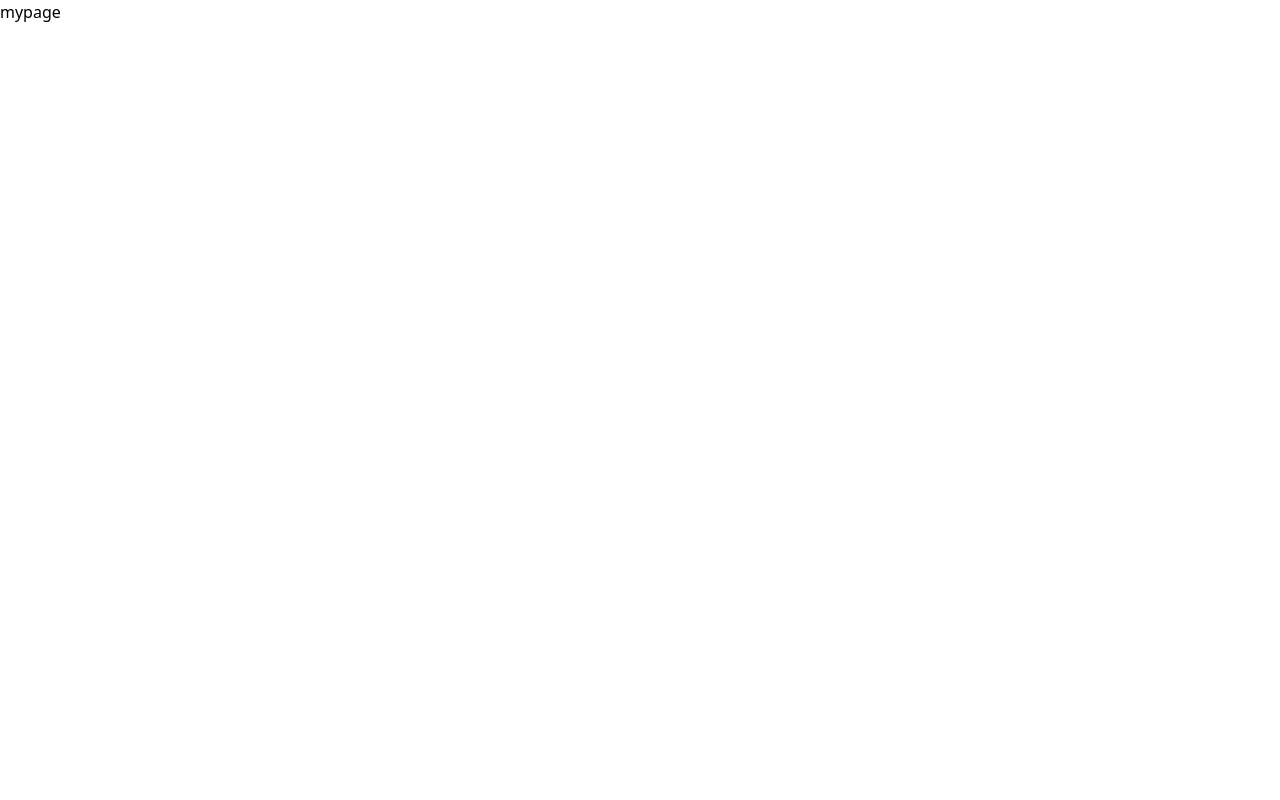
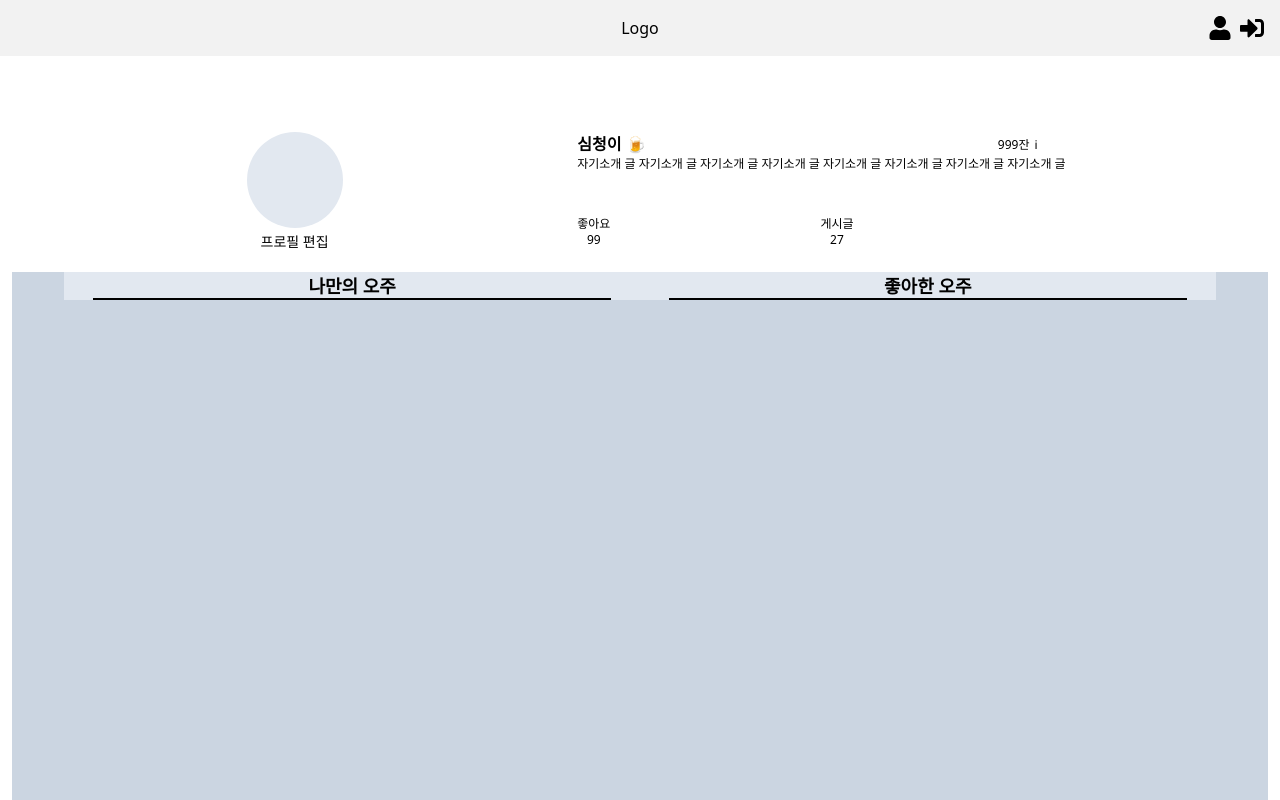
Before and after one commit to ehfdl/OHZU, a Next.js app: page /mypage in a window 1280 px wide. Shown: the top 800 px of the page. Built offline with nearby package versions, Linux system fonts and the light colour scheme.

Commit message:
💄 Design:Mypage #22
mypage 와이어프레임 ui 작업합니다.

by @ehfdl

```diff
--- a/pages/mypage.tsx
+++ b/pages/mypage.tsx
@@ -1,5 +1,48 @@
+import Layout from "@/components/layout";
 import React from "react";
 
 export default function mypage() {
-  return <div>mypage</div>;
+  return (
+    <Layout>
+      <div className="p-3">
+        <div className="mt-16 h-32 w-full flex">
+          <div className="w-[45%] flex flex-col items-center">
+            <div className="bg-slate-200 rounded-full h-24 w-24"></div>
+            <button className=" mt-1 text-sm h-4 w-24">프로필 편집</button>
+          </div>
+
+          <div className="w-[55%] flex flex-col">
+            <div className="w-2/3 h-6 flex justify-between items-end">
+              <div className="font-bold">심청이 🍺</div>
+              <div className="text-xs mb-[3px]">
+                999잔 <span className="ml-[2px]">ℹ</span>
+              </div>
+            </div>
+            <div className="h-14 w-11/12 text-xs">
+              자기소개 글 자기소개 글 자기소개 글 자기소개 글 자기소개 글
+              자기소개 글 자기소개 글 자기소개 글
+            </div>
+            <div className="h-10 w-2/5 flex text-xs justify-between">
+              <div className="flex flex-col justify-center items-center">
+                좋아요<div>99</div>
+              </div>
+              <div className="flex flex-col justify-center items-center">
+                게시글<div>27</div>
+              </div>
+            </div>
+          </div>
+        </div>
+        <div className="bg-slate-300 mt-3 w-full h-screen flex flex-col items-center">
+          <div className="bg-slate-200 w-11/12 h-7 flex justify-around">
+            <div className="w-[45%] text-lg border-b-2 border-black h-full text-center font-bold">
+              나만의 오주
+            </div>
+            <div className="w-[45%] text-lg border-b-2 border-black h-full text-center font-bold">
+              좋아한 오주
+            </div>
+          </div>
+        </div>
+      </div>
+    </Layout>
+  );
 }
```
